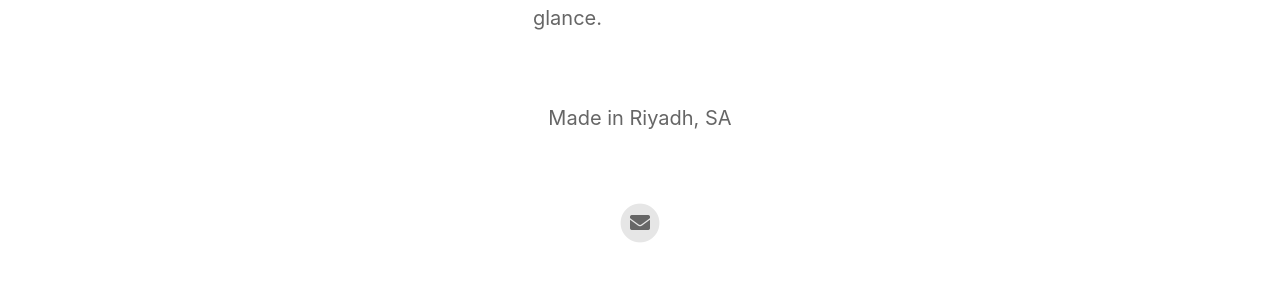
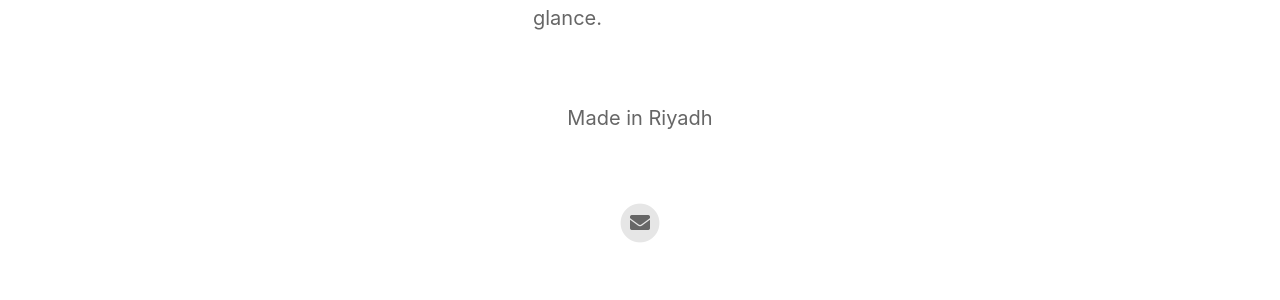
Before and after one commit to i3bit/ebg, a Jekyll site: the page built from index.html, in a window 1280 px wide. Shown: the part 1320-1620 px from the top of the page. Built offline with Jekyll 4.4.1, drawn with Linux system fonts in a browser that asks for light colours; nearby versions of some CDN libraries.

```diff
--- a/_config.yml
+++ b/_config.yml
@@ -22,7 +22,7 @@ enable_smart_app_banner                   : true
 # Information About Yourself
 your_name                                 : EBG
 your_link                                 : https://elboxglance.com
-your_city                                 : Riyadh, SA
+your_city                                 : Riyadh
 email_address                             : info@elboxglance.com
 facebook_username                         :
 instagram_username                        :
```
